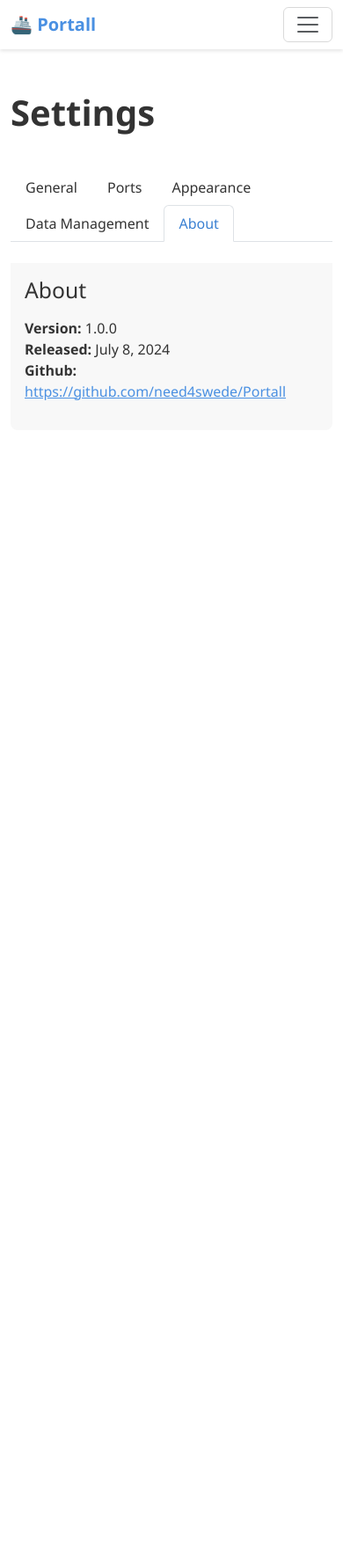
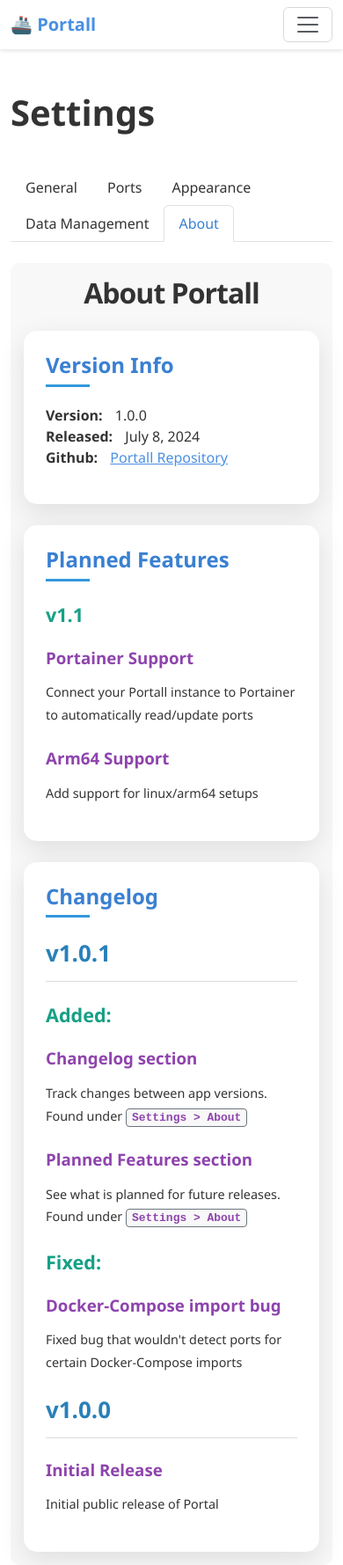
Before and after one commit to need4swede/Portall, a Flask app: page /settings in a window 390 px wide, after a click on "About". Shown: the whole page at 88% size. Before the commit the page ends 455 px from the top, so only its background shows below. Run offline with Flask 3, Linux system fonts and the light colour scheme; data that the repository does not hold is empty; some libraries are stand-ins or nearby versions.

Commit message:
added changelogs and planned features

```diff
--- /dev/null
+++ b/planned_features.md
@@ -0,0 +1,5 @@
+## v1.1
+### Portainer Support
+Connect your Portall instance to Portainer to automatically read/update ports
+### Arm64 Support
+Add support for linux/arm64 setups
--- a/requirements.txt
+++ b/requirements.txt
@@ -7,6 +7,7 @@
 importlib_metadata==8.0.0
 itsdangerous==2.2.0
 Jinja2==3.1.4
+Markdown==3.6
 MarkupSafe==2.1.5
 PyYAML==6.0.1
 SQLAlchemy==2.0.31
--- a/static/css/global/styles.css
+++ b/static/css/global/styles.css
@@ -31,6 +31,7 @@
     --color-orange: #f39c12;
     --color-yellow: #f1c40f;
     --color-purple: #9b59b6;
+    --color-purple-light: #c76bec;
     --color-purple-dark: #8e44ad;
     --color-teal: #1abc9c;
     --color-teal-dark: #16a085;
@@ -323,3 +324,148 @@
     overflow-x: auto;
     overflow-y: hidden;
 }
+
+/* About section styles */
+#about {
+    padding: 20px;
+    border-radius: 10px;
+}
+
+.section-title {
+    font-size: 2.5em;
+    margin-bottom: 30px;
+    text-align: center;
+    font-weight: 700;
+    letter-spacing: -1px;
+}
+
+.info-card {
+    border-radius: 15px;
+    box-shadow: 0 10px 30px rgba(0, 0, 0, 0.1);
+    overflow: hidden;
+    transition: all 0.3s ease;
+}
+
+.info-card:hover {
+    transform: translateY(-5px);
+    box-shadow: 0 15px 40px rgba(0, 0, 0, 0.15);
+}
+
+.card-content {
+    padding: 25px;
+}
+
+.card-title {
+    font-size: 1.8em;
+    margin-bottom: 20px;
+    font-weight: 600;
+    position: relative;
+    padding-bottom: 10px;
+}
+
+.card-title::after {
+    content: '';
+    position: absolute;
+    left: 0;
+    bottom: 0;
+    width: 50px;
+    height: 3px;
+    transition: width 0.3s ease;
+}
+
+.info-card:hover .card-title::after {
+    width: 100px;
+}
+
+.info-label {
+    font-weight: 600;
+    margin-right: 10px;
+}
+
+.markdown-content {
+    font-size: 1em;
+    line-height: 1.8;
+}
+
+.markdown-content h1,
+.markdown-content h2,
+.markdown-content h3 {
+    margin-top: 25px;
+    margin-bottom: 15px;
+    font-weight: 600;
+}
+
+.markdown-content h1 {
+    font-size: 1.8em;
+}
+
+.markdown-content h2 {
+    font-size: 1.5em;
+}
+
+.markdown-content h3 {
+    font-size: 1.3em;
+}
+
+.markdown-content ul {
+    padding-left: 20px;
+    list-style-type: none;
+}
+
+.markdown-content li {
+    margin-bottom: 10px;
+    position: relative;
+    padding-left: 25px;
+}
+
+.markdown-content li::before {
+    content: '•';
+    font-size: 1.5em;
+    position: absolute;
+    left: 0;
+    top: -5px;
+}
+
+.markdown-content code {
+    padding: 2px 6px;
+    border-radius: 4px;
+    font-family: 'Courier New', Courier, monospace;
+    font-size: 0.9em;
+    font-weight: bold;
+}
+
+.markdown-content a {
+    text-decoration: none;
+    transition: all 0.3s ease;
+}
+
+.show-more {
+    display: inline-block;
+    margin-top: 10px;
+    text-decoration: none;
+    font-weight: 600;
+    transition: all 0.3s ease;
+}
+
+.show-more:hover {
+    text-decoration: underline;
+}
+
+/* Responsive adjustments */
+@media (max-width: 768px) {
+    #about {
+        padding: 15px;
+    }
+
+    .section-title {
+        font-size: 2em;
+    }
+
+    .card-title {
+        font-size: 1.5em;
+    }
+
+    .markdown-content {
+        font-size: 0.9em;
+    }
+}
--- a/static/css/themes/light.css
+++ b/static/css/themes/light.css
@@ -265,3 +265,71 @@
 .CodeMirror.cm-s-monokai.CodeMirror-wrap.CodeMirror-focused {
     color: var(--color-black);
 }
+
+/* About section styles */
+#about {
+    background-color: var(--color-gray-lighter);
+}
+
+.section-title {
+    color: var(--color-blue-dark);
+}
+
+.info-card {
+    background-color: var(--color-white);
+}
+
+.card-title {
+    color: var(--color-blue);
+}
+
+.card-title::after {
+    background-color: var(--color-blue-light);
+}
+
+.info-label {
+    color: var(--color-gray-dark);
+}
+
+.markdown-content {
+    color: var(--color-gray-dark);
+}
+
+.markdown-content h1 {
+    color: var(--color-blue-dark);
+}
+
+.markdown-content h2 {
+    color: var(--color-teal-dark);
+}
+
+.markdown-content h3 {
+    color: var(--color-purple-dark);
+}
+
+.markdown-content li::before {
+    color: var(--color-blue-light);
+}
+
+.markdown-content code {
+    background-color: var(--color-gray-lighter);
+    color: var(--color-purple-dark);
+}
+
+.markdown-content a {
+    color: var(--color-blue);
+    border-bottom: 1px solid var(--color-blue-light);
+}
+
+.markdown-content a:hover {
+    color: var(--color-blue-dark);
+    border-bottom-color: var(--color-blue-dark);
+}
+
+.show-more {
+    color: var(--color-blue);
+}
+
+.show-more:hover {
+    color: var(--color-blue-dark);
+}
--- a/static/js/settings.js
+++ b/static/js/settings.js
@@ -309,6 +309,57 @@
         styleElement.text(css);
     }
 
+    // Call this function when the About tab is shown
+    $('button[data-bs-target="#about"]').on('shown.bs.tab', function (e) {
+        loadAboutContent();
+    });
+
+    // Load About content
+    function loadAboutContent() {
+        $.ajax({
+            url: '/get_about_content',
+            method: 'GET',
+            success: function (data) {
+                $('#planned-features-content').html(data.planned_features);
+                $('#changelog-content').html(data.changelog);
+
+                // Apply custom formatting and animations
+                $('.markdown-content h2').each(function (index) {
+                    $(this).css('opacity', '0').delay(100 * index).animate({ opacity: 1 }, 500);
+                });
+
+                $('.markdown-content ul').addClass('list-unstyled');
+                $('.markdown-content li').each(function (index) {
+                    $(this).css('opacity', '0').delay(50 * index).animate({ opacity: 1 }, 300);
+                });
+
+                // Add a collapsible feature to long lists
+                $('.markdown-content ul').each(function () {
+                    if ($(this).children().length > 5) {
+                        var $list = $(this);
+                        var $items = $list.children();
+                        $items.slice(5).hide();
+                        $list.after('<a href="#" class="show-more">Show more...</a>');
+                        $list.next('.show-more').click(function (e) {
+                            e.preventDefault();
+                            $items.slice(5).slideToggle();
+                            $(this).text($(this).text() === 'Show more...' ? 'Show less' : 'Show more...');
+                        });
+                    }
+                });
+
+                // Animate info cards
+                $('.info-card').each(function (index) {
+                    $(this).css('opacity', '0').delay(200 * index).animate({ opacity: 1 }, 500);
+                });
+            },
+            error: function (xhr, status, error) {
+                console.error('Error loading About content:', status, error);
+                showNotification('Error loading About content.', 'error');
+            }
+        });
+    }
+
     // Force a refresh on window load
     $(window).on('load', function () {
         if (cssEditor) {
--- a/templates/settings.html
+++ b/templates/settings.html
@@ -165,13 +165,33 @@
 
     <!-- About -->
     <div class="tab-pane fade" id="about" role="tabpanel" aria-labelledby="about-tab">
-        <h2>About</h2>
-        <ul class="list-unstyled">
-            <li><strong>Version:</strong> 1.0.0</li>
-            <li><strong>Released:</strong> July 8, 2024</li>
-            <li><strong>Github:</strong> <a href="https://github.com/need4swede/Portall"
-                    target="_blank">https://github.com/need4swede/Portall</a></li>
-        </ul>
+        <h2 class="section-title mb-4">About Portall</h2>
+
+        <div class="info-card version-info mb-4">
+            <div class="card-content">
+                <h3 class="card-title">Version Info</h3>
+                <ul class="list-unstyled">
+                    <li><span class="info-label">Version:</span> 1.0.0</li>
+                    <li><span class="info-label">Released:</span> July 8, 2024</li>
+                    <li><span class="info-label">Github:</span> <a href="https://github.com/need4swede/Portall"
+                            target="_blank">Portall Repository</a></li>
+                </ul>
+            </div>
+        </div>
+
+        <div class="info-card planned-features mb-4">
+            <div class="card-content">
+                <h3 class="card-title">Planned Features</h3>
+                <div id="planned-features-content" class="markdown-content"></div>
+            </div>
+        </div>
+
+        <div class="info-card changelog">
+            <div class="card-content">
+                <h3 class="card-title">Changelog</h3>
+                <div id="changelog-content" class="markdown-content"></div>
+            </div>
+        </div>
     </div>
 
 </div>
--- a/utils/routes/settings.py
+++ b/utils/routes/settings.py
@@ -11,6 +11,7 @@
 from flask import request                       # For handling HTTP requests
 from flask import send_from_directory           # For serving static files
 from flask import session                       # For storing session data
+import markdown                                 # For rendering Markdown text
 
 # Local Imports
 from utils.database import db, Port, Setting  # For accessing the database models
@@ -167,3 +168,21 @@
         db.session.rollback()
         app.logger.error(f"Error purging entries: {str(e)}")
         return jsonify({'success': False, 'error': str(e)}), 500
+
+@settings_bp.route('/get_about_content')
+def get_about_content():
+    def read_md_file(filename):
+        filepath = os.path.join(app.root_path, filename)
+        if os.path.exists(filepath):
+            with open(filepath, 'r') as file:
+                content = file.read()
+                return markdown.markdown(content)
+        return ""
+
+    planned_features = read_md_file('planned_features.md')
+    changelog = read_md_file('changelog.md')
+
+    return jsonify({
+        'planned_features': planned_features,
+        'changelog': changelog
+    })
```
Also changed, not shown: static/css/themes/dark.css (+68 -0 lines), changelog.md (added).
